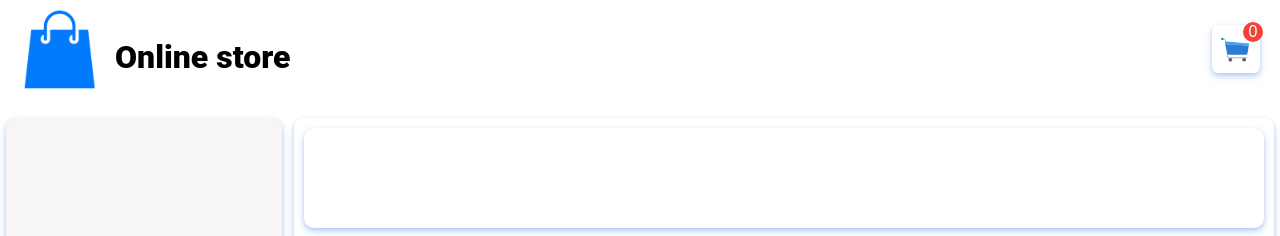
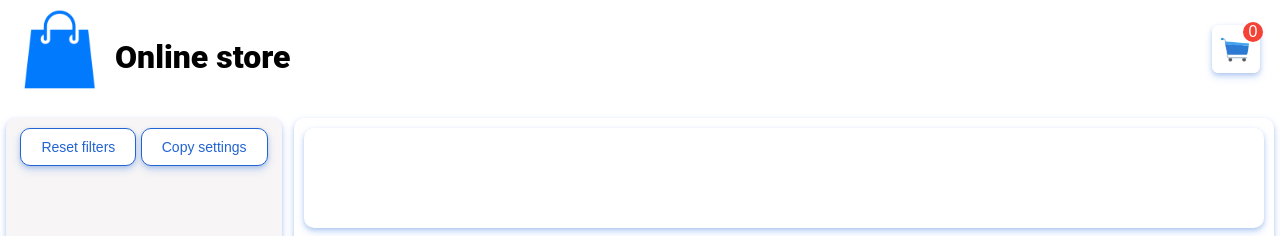
Before and after one commit to VladTarnovskiy/Online-store, a website built with webpack: page src/index.html in a window 1280 px wide. Shown: the top 236 px of the page. Built offline with nearby package versions, Linux system fonts and the light colour scheme; a web font is replaced by a local one.

Commit message:
feat: add buttons for filters

```diff
--- a/src/components/view/pages/main/filters/filters.ts
+++ b/src/components/view/pages/main/filters/filters.ts
@@ -1,8 +1,29 @@
-// import type Data from '../../../../types/types';
+import Component from '../../../../templates/components';
 
-class Filters {
+class Filters extends Component {
+    constructor(tagName: string, className: string) {
+        super(tagName, className);
+    }
+
     draw(): void {
+        const buttonsBlock: HTMLDivElement = document.createElement('div');
+        buttonsBlock.className = 'filters-buttons';
+        this.container.append(buttonsBlock);
 
+        const resetButton: HTMLButtonElement = document.createElement('button');
+        resetButton.className = 'button button_filters';
+        resetButton.textContent = 'Reset filters';
+        buttonsBlock.append(resetButton);
+
+        const copyButton: HTMLButtonElement = document.createElement('button');
+        copyButton.className = 'button button_filters';
+        copyButton.textContent = 'Copy settings';
+        buttonsBlock.append(copyButton);
+    }
+
+    render(): HTMLElement {
+        this.draw();
+        return this.container;
     }
 }
 export default Filters;
--- a/src/components/view/pages/main/main.ts
+++ b/src/components/view/pages/main/main.ts
@@ -1,35 +1,32 @@
 import Card from './card/card';
-// import Filters from './filters/filters';
+import Filters from './filters/filters';
 import Products from './products/products';
 // import Sort from './sort/sort';
 
-export class Main {
+class Main {
     card: Card;
     products: Products;
-    // filters: Filters;
+    filters: Filters;
     // sort: Sort;
+
     constructor() {
         this.card = new Card();
         this.products = new Products();
-        // this.filters = new Filters();
+        this.filters = new Filters('aside', 'filters');
         // this.sort = new Sort();
     }
 
     mainGridContainer () {
-        const sortSection = <HTMLElement>document.createElement('aside');
-        sortSection.className = 'filters';
-
         const productsSection = <HTMLElement>document.createElement('div');
         productsSection.className = 'products';
-
         const main = <HTMLElement>document.querySelector('main');
-        main.appendChild(sortSection);
+        main.append(this.filters.render());
+        // main.appendChild(sortSection);
         main.appendChild(productsSection);
     }
 
     draw(): void {
         this.mainGridContainer()
-        // this.filters.draw()
         this.products.draw()
         this.card.draw()
         // this.sort.draw()
--- a/src/sass/components/_button.scss
+++ b/src/sass/components/_button.scss
@@ -0,0 +1,18 @@
+.button {
+  font-family: $roboto-bold-font;
+  box-shadow: $box-shadow;
+  border-radius: 10px;
+  @extend %transition;
+
+  &:hover {
+      @extend %btn-hover;
+  }
+
+  &_filters {
+    padding: 10px 20px;
+    font-size: 14px;
+    color: $blue-color;
+    background-color: $white-color;
+    border: 1px solid $blue-color;
+  }
+}
--- a/src/sass/layout/_aside.scss
+++ b/src/sass/layout/_aside.scss
@@ -5,3 +5,8 @@
     background-color: $light-grey-color;
     @extend %blocksettings;
 }
+
+.filters-buttons {
+    display: flex;
+    justify-content: space-evenly;
+}
```
